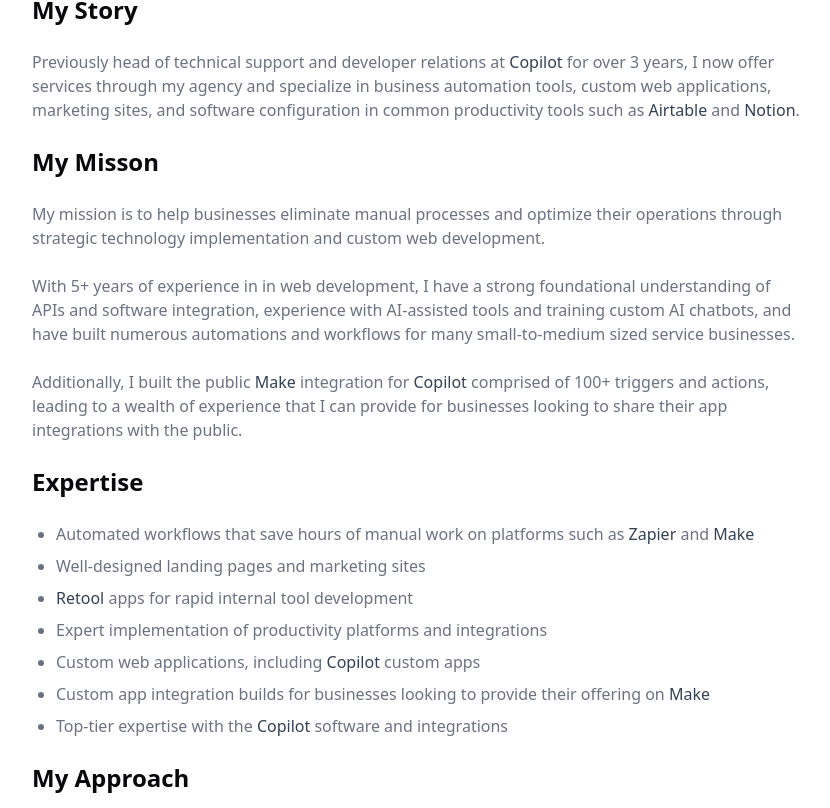
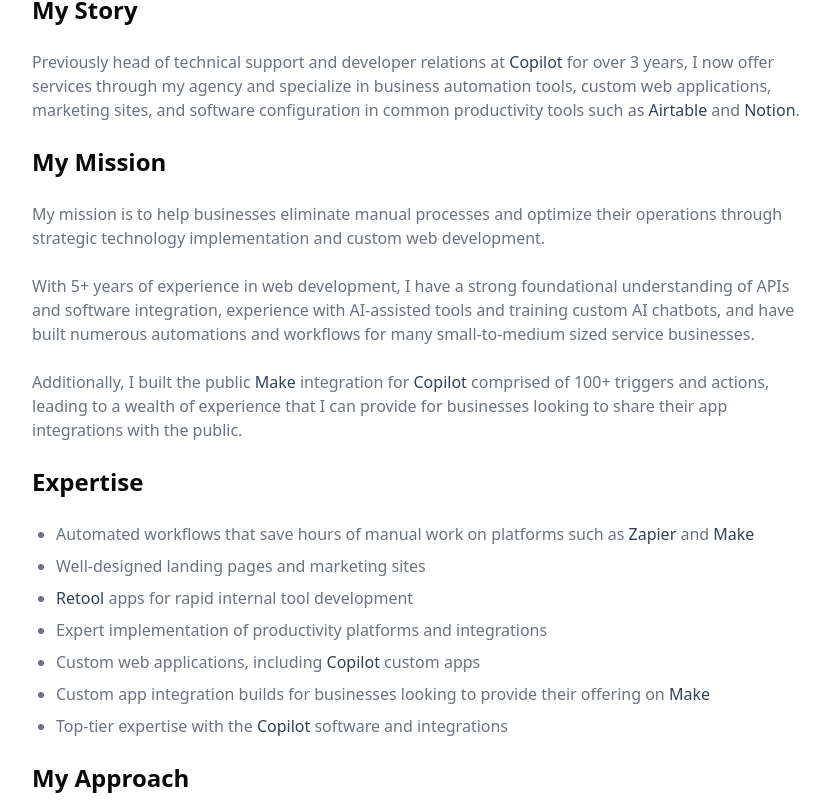
Before and after one commit to allene-norton/nor-app-home, a Next.js app: page /about in a window 1280 px wide. Shown: the part 792-1600 px from the top of the page, without its empty margins (224-1054 px from the left). Built offline with nearby package versions, Linux system fonts and the light colour scheme; a web font is replaced by a local one.

Commit message:
fix typos

```diff
--- a/src/app/about/page.tsx
+++ b/src/app/about/page.tsx
@@ -63,14 +63,14 @@
                 </a>.
               </p>
 
-              <h2 className="text-2xl font-bold">My Misson</h2>
+              <h2 className="text-2xl font-bold">My Mission</h2>
               <p className="text-gray-500 dark:text-gray-400">
                 My mission is to help businesses eliminate manual processes and
                 optimize their operations through strategic technology
                 implementation and custom web development.
               </p>
               <p className="text-gray-500 dark:text-gray-400">
-                With 5+ years of experience in in web development, I have a
+                With 5+ years of experience in web development, I have a
                 strong foundational understanding of APIs and software
                 integration, experience with AI-assisted tools and training
                 custom AI chatbots, and have built numerous automations and
@@ -189,7 +189,7 @@
                   technologies and approaches to deliver cutting-edge solutions.
                 </li>
                 <li>
-                  <strong>Excellence:</strong> I hold ourselves to the highest
+                  <strong>Excellence:</strong> I hold myself to the highest
                   standards in everything I do.
                 </li>
                 <li>
```
